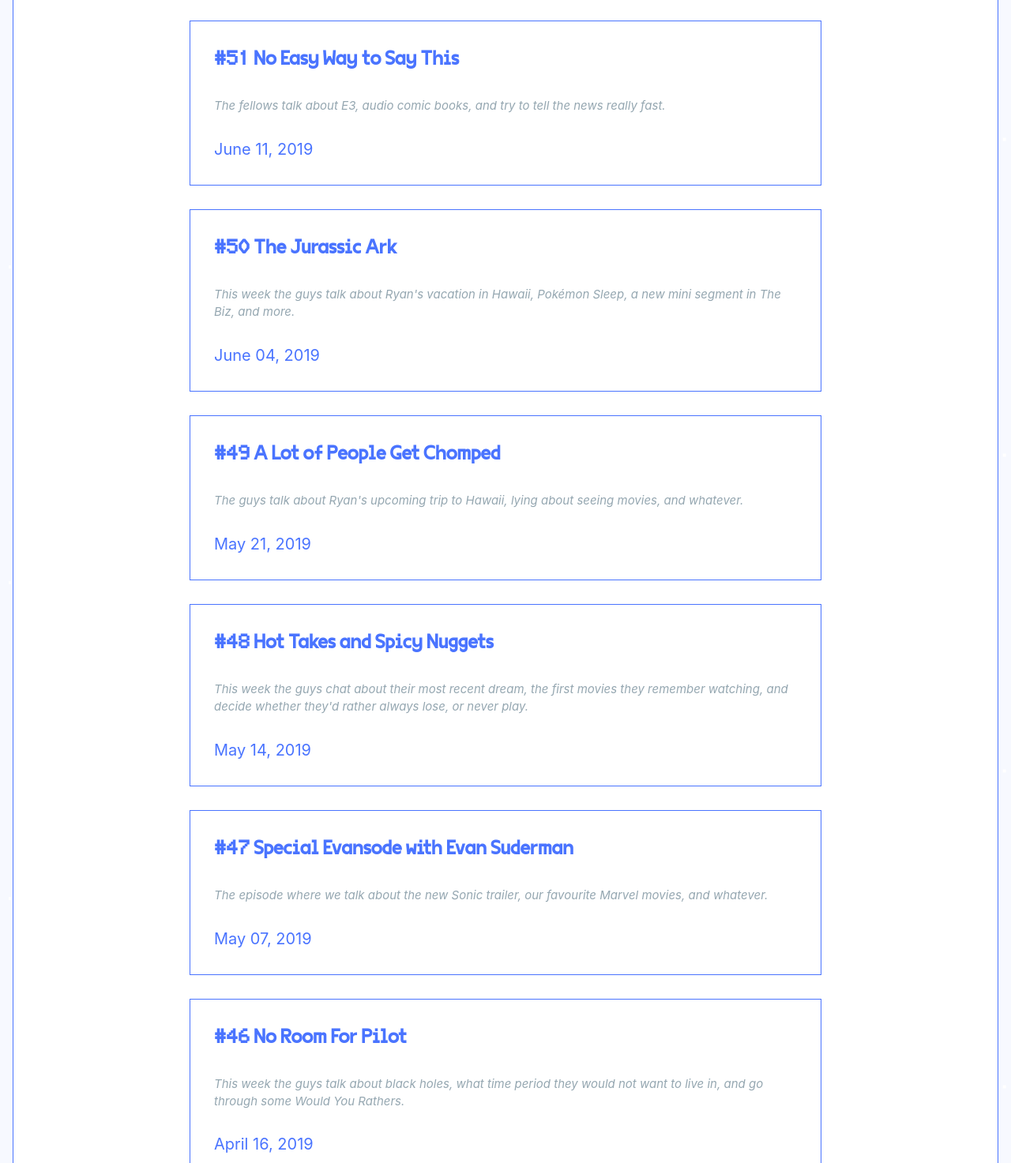
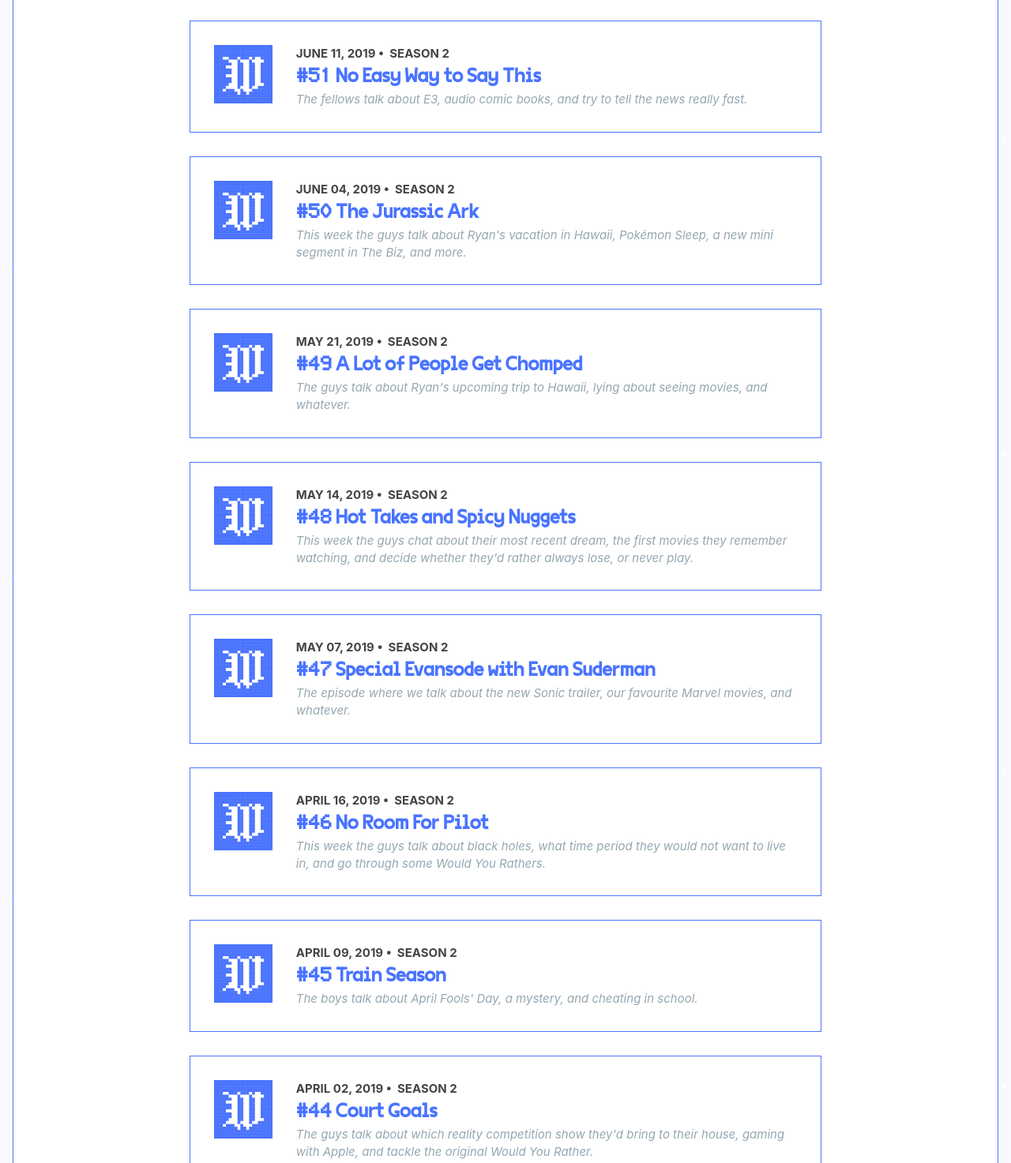
Before and after one commit to jondueck/whatevertown, a Jekyll site: the page built from episodes.md, in a window 1280 px wide, cut to the strip 447-1920 px from the top of the page. Shown: the whole strip at 79% size. Built offline with Jekyll 4.4.1, drawn with Linux system fonts in a browser that asks for light colours; some web fonts are replaced; some of the changed text lies outside the part shown.

Commit message:
slight tweaks

```diff
--- a/_layouts/default.html
+++ b/_layouts/default.html
@@ -13,39 +13,7 @@
         {{ item }}
       {% endfor %}
 
-      <div class="marquee">
-        <div class="marquee__content">
-          <span>“Never did I think that as I was eating my hot dog a situation like this could occur”</span>
-          <span>“Together, we know nothing”</span>
-          <span>“The weight of America is on your shoulders and you are under so much pressure”</span>
-          <span>“What are the cars that you drive in a ball pit world?”</span>
-          <span>“So you know next to exactly what you're getting”</span>
-          <span>“This must be funny”</span>
-          <span>“We’re all celebrities that nobody knows about”</span>
-          <span>“We just love the universe”</span>
-          <span>“The Whatareyaevertown stamp”</span>
-          <span>“Thanks Your Mom”</span>
-          <span>“This bit is going super well for you”</span>
-          <span>“I think I'm almost too impartial”</span>
-          <span>“I realized to myself—can you do that?”</span>
-          <span>“Now who's the Jon?”</span>
-          <span>“My soul is sharing more than I told it to”</span>
-          <span>“Aw beans! This is a bad deal!”</span>
-          <span>“I didn't think about being a cool best friend ghost”</span>
-          <span>“If there is a Whatevercrown, I will need that”</span>
-          <span>“It's bound to get spooky”</span>
-          <span>“If anything I'm the monster”</span>
-          <span>“I don't even do mental math”</span>
-          <span>“Altona Residents Say Something Went 'Boom' in the Night”</span>
-          <span>“Space is something to think about.”</span>
-          <span>“Canada is filled with fridge-holes.”</span>
-          <span>“As far as I know, Vero's like, I don't know.”</span>
-          <span>“It's impossible to know what happens in space.”</span>
-          <span>"Aribra Zarita!"</span>
-          <span>“You love Legos? You don’t even know LEGO”</span>
-          <span>“All my neighbours are over for orange juice.”</span>
-        </div>
-      </div>
+      {% include marquee.html %}
 
       <div class="banner">
         <div class="wrapper wrapper--wide">
--- a/_layouts/episodes.html
+++ b/_layouts/episodes.html
@@ -14,12 +14,13 @@ layout: default
 
       <article id="post-{{ post.id }}" class="pod-preview">
 
-        <!-- <img src="{{ post.artwork }}" class="pod-preview__artwork"> -->
+        <img src="{{ post.artwork }}" class="pod-preview__artwork">
 
-        <h2><a href="{{post.url}}">{{ post.title }}</a></h2>
-        <p class="description small">{% if post.summary %}{{ post.summary }}{% elsif post.excerpt %}{{ post.excerpt }} {% endif %}</p>
-
-        <a href="{{post.url}}">{{ post.date | date: '%B %d, %Y' }}</a>
+        <div class="pod-preview__info">
+          <h4>{{ post.date | date: '%B %d, %Y' }} • {% comment %}{{ post.collection }}{% endcomment %} {% if post.season %}Season {{ post.season }}{% endif %}</h4>
+          <h2 class="a-no-margin"><a href="{{post.url}}">{{ post.title }}</a></h2>
+          <p class="description small a-no-margin">{% if post.summary %}{{ post.summary }}{% elsif post.excerpt %}{{ post.excerpt }} {% endif %}</p>
+        </div>
 
       </article>
 
--- a/_layouts/show_archive.html
+++ b/_layouts/show_archive.html
@@ -10,7 +10,7 @@ layout: default
 
   <p>
     Hosted by:
-    {% for host in page.hosts | sort: ascending %}
+    {% for host in page.hosts %}
       <span>{{ host }}</span>,
     {% endfor %}
   </p>
--- a/_posts/2019-03-24-number-43.markdown
+++ b/_posts/2019-03-24-number-43.markdown
@@ -4,7 +4,7 @@ date: 2019-03-24 18:24:00 -05:00
 permalink: "/episode/43/"
 tags:
 - Google
-- Videogames
+- Video Games
 - Myspace
 - Time Travel
 - Stadia
--- a/_src/scss/modules/_header.scss
+++ b/_src/scss/modules/_header.scss
@@ -36,6 +36,7 @@
 .site-nav {
   list-style: none;
   margin-top: $line-height;
+
   @media (min-width: 600px) {
     float: right;
     margin-top: 0;
@@ -66,6 +67,7 @@
   width: 100%;
   position: relative;
   height: 1.75 * $line-height;
+  will-change: scroll-position;
 
   &__content {
     display: block;
```
Also changed, not shown: _includes/marquee.html (added, +33 -0 lines), _layouts/post.html (+52 -0 lines), _src/scss/modules/_all.scss (+21 -2 lines), _src/scss/partials/_layout.scss (+7 -0 lines), _src/scss/partials/_typography.scss (+7 -0 lines), package.json (+4 -4 lines), dist/css/style.css, 1 other file.
